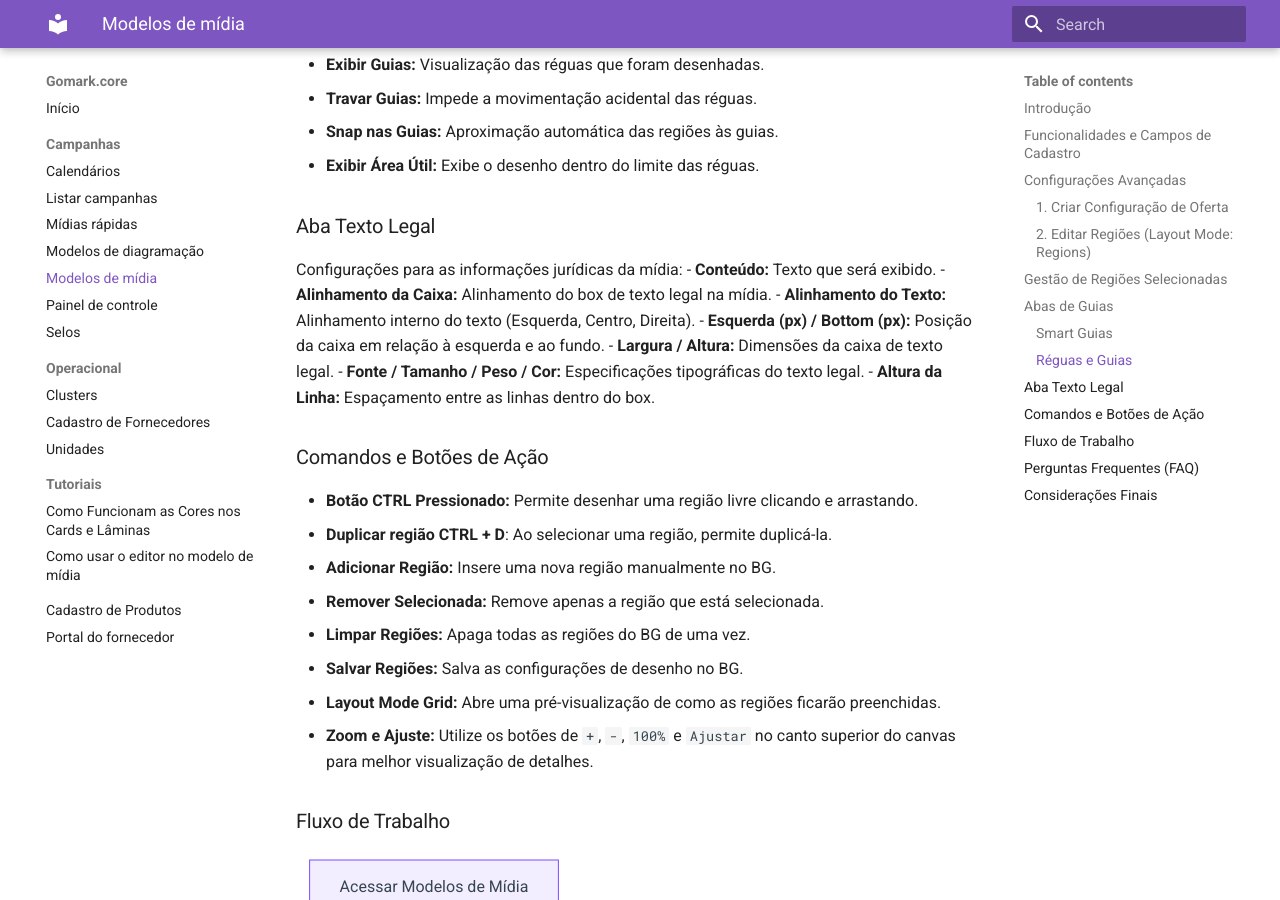
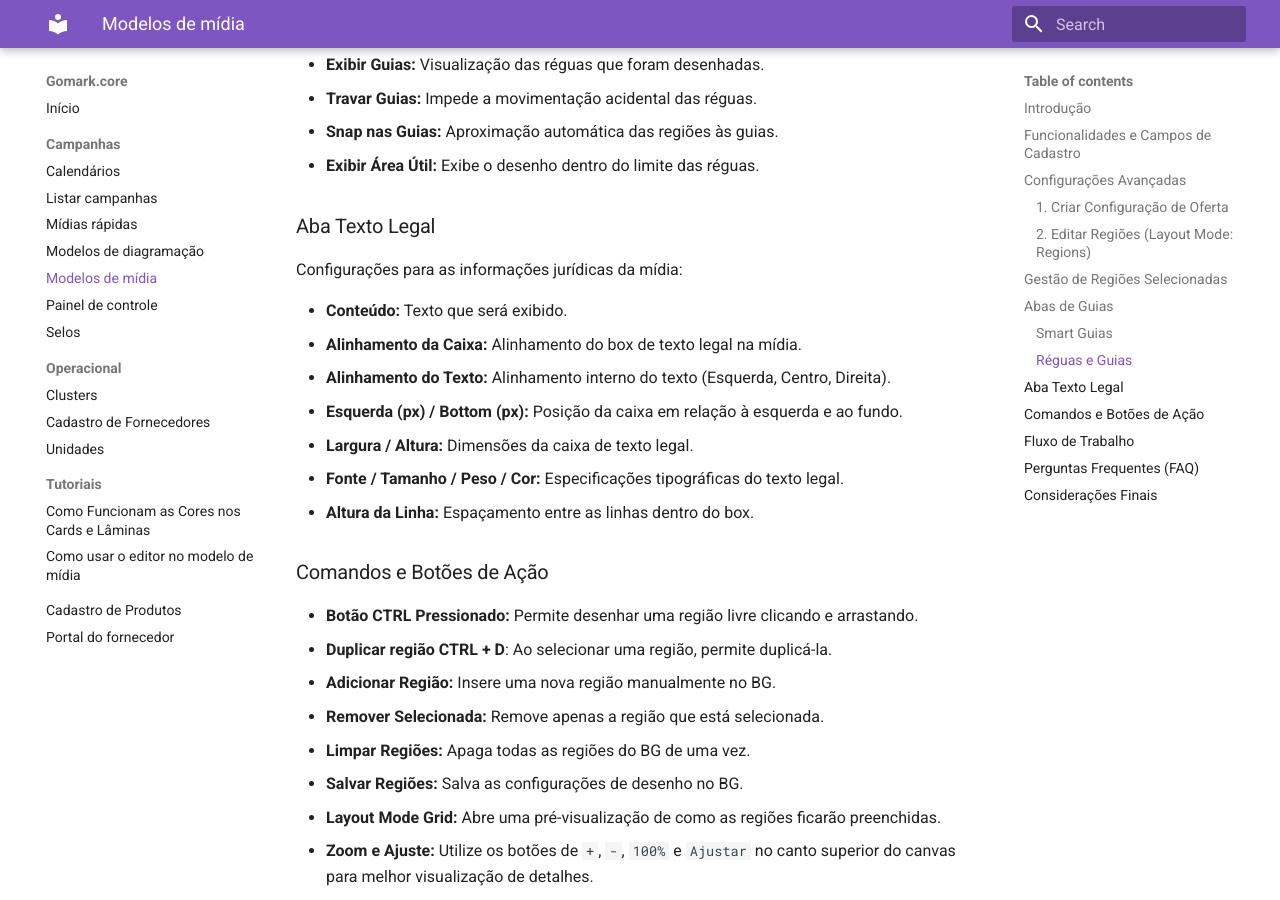
Before and after one commit to suporte552/documentacao, an MkDocs documentation site: the page built from docs/Campanhas/Modelos de mídia.md, in a window 1280 px wide and 900 px high, scrolled down 3016 px. Built offline with MkDocs 1.6.1 and Material for MkDocs 9.7.7, drawn with Linux system fonts in a browser that asks for light colours.

Commit message:
vault backup: 2026-05-11 16:07:00

```diff
--- a/docs/Campanhas/Modelos de mídia.md
+++ b/docs/Campanhas/Modelos de mídia.md
@@ -84,8 +84,8 @@ Ao selecionar uma região específica no desenho, as seguintes opções ficam di
 - **Snap nas Guias:** Aproximação automática das regiões às guias.
 - **Exibir Área Útil:** Exibe o desenho dentro do limite das réguas.
 ### Aba Texto Legal
+Configurações para as informações jurídicas da mídia:
 
-Configurações para as informações jurídicas da mídia:
 - **Conteúdo:** Texto que será exibido.
 - **Alinhamento da Caixa:** Alinhamento do box de texto legal na mídia.
 - **Alinhamento do Texto:** Alinhamento interno do texto (Esquerda, Centro, Direita).
```
